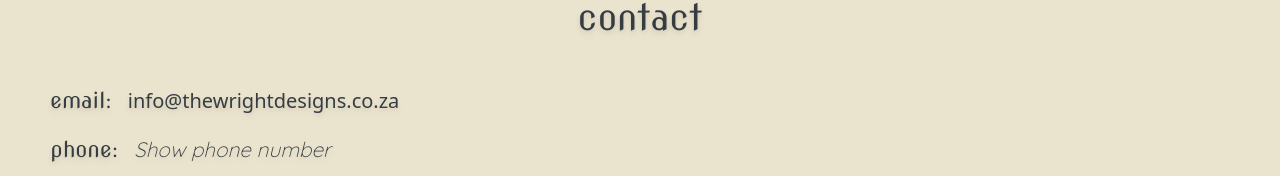
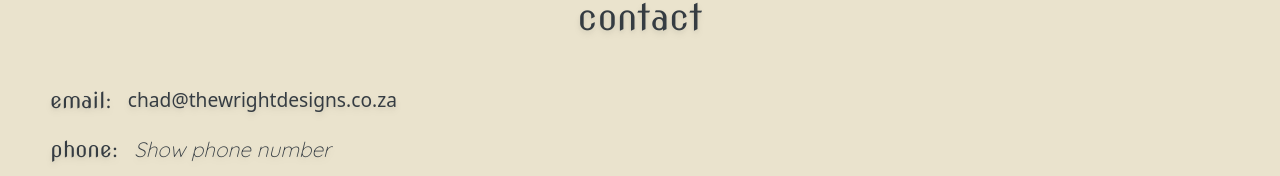
Before and after one commit to chadwright101/the-wright-designs, a Next.js app: page / in a window 1280 px wide. Both pictures are taken after a click on the element "Show email". Shown: the part 2034-2210 px from the top of the page. Built offline with nearby package versions, Linux system fonts and the light colour scheme.

Commit message:
fix: minor project adjustments

```diff
--- a/components/home/contact.tsx
+++ b/components/home/contact.tsx
@@ -26,10 +26,10 @@ const Contact = ({ cssClasses }: Props) => {
             </p>
           ) : (
             <Link
-              href="mailto:info@thewrightdesigns.co.za"
-              className="text-[1.25rem] font-extralight tablet:hover:text-pink"
+              href="mailto:chad@thewrightdesigns.co.za"
+              className="text-[1.2rem] font-extralight tablet:hover:text-pink"
             >
-              info@thewrightdesigns.co.za
+              chad@thewrightdesigns.co.za
             </Link>
           )}
         </div>
@@ -45,7 +45,7 @@ const Contact = ({ cssClasses }: Props) => {
           ) : (
             <Link
               href="tel:+27833905238"
-              className="text-[1.25rem] font-extralight tablet:hover:text-pink"
+              className="text-[1.2rem] font-extralight tablet:hover:text-pink"
             >
               +27 83 390 5238
             </Link>
--- a/components/home/hero-component.tsx
+++ b/components/home/hero-component.tsx
@@ -3,7 +3,7 @@ import Slideshow from "../slideshow";
 const HeroComponent = () => {
   return (
     <div className="tablet: mb-6">
-      <Slideshow></Slideshow>
+      <Slideshow />
     </div>
   );
 };
--- a/components/portfolio/portfolio-component.tsx
+++ b/components/portfolio/portfolio-component.tsx
@@ -256,6 +256,7 @@ const PortfolioComponent = ({ cssClasses }: Props) => {
                 list={techList.gardenRouteBotox}
               />
             )}
+            <div className="max-w-[225px] mx-auto">
               {index % 2 ? (
                 <Button
                   url={buttonUrl}
@@ -263,7 +264,6 @@ const PortfolioComponent = ({ cssClasses }: Props) => {
                   blueBackground
                   beigeText
                   beigeArrows
-                cssClasses="mx-auto"
                 >
                   View Website
                 </Button>
@@ -274,11 +274,11 @@ const PortfolioComponent = ({ cssClasses }: Props) => {
                   pinkBackground
                   blueText
                   blueArrows
-                cssClasses="mx-auto"
                 >
                   View Website
                 </Button>
               )}
+            </div>
           </div>
         );
       })}
--- a/components/slideshow.tsx
+++ b/components/slideshow.tsx
@@ -22,11 +22,10 @@ const Slideshow = ({ containerClasses, slideClasses }: Props) => {
           interval: 4500,
           breakpoints: {
             1000: {
-              arrows: false,
               pagination: false,
             },
           },
-          noDrag: "div",
+          drag: false,
         }}
         className={`py-10 ${containerClasses}`}
       >
```
Lines whose indentation alone changed are shown as unchanged.
